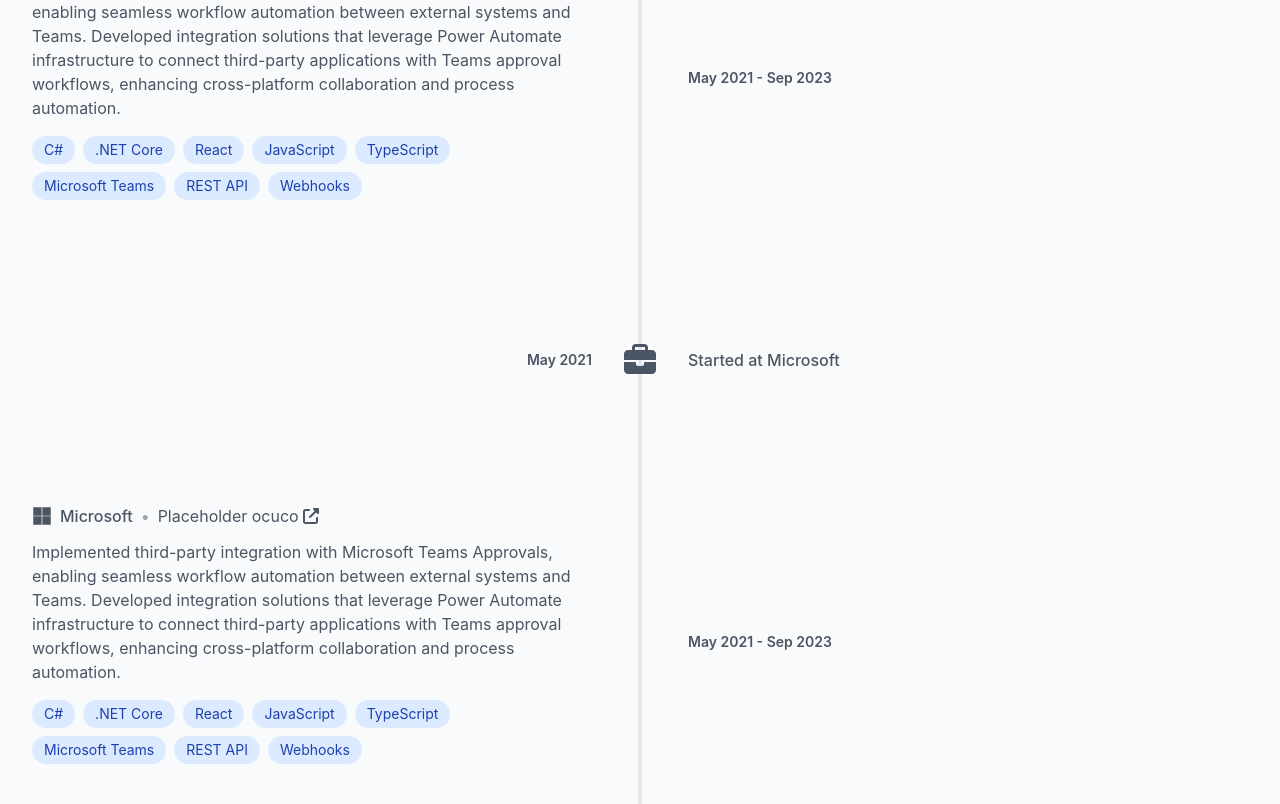
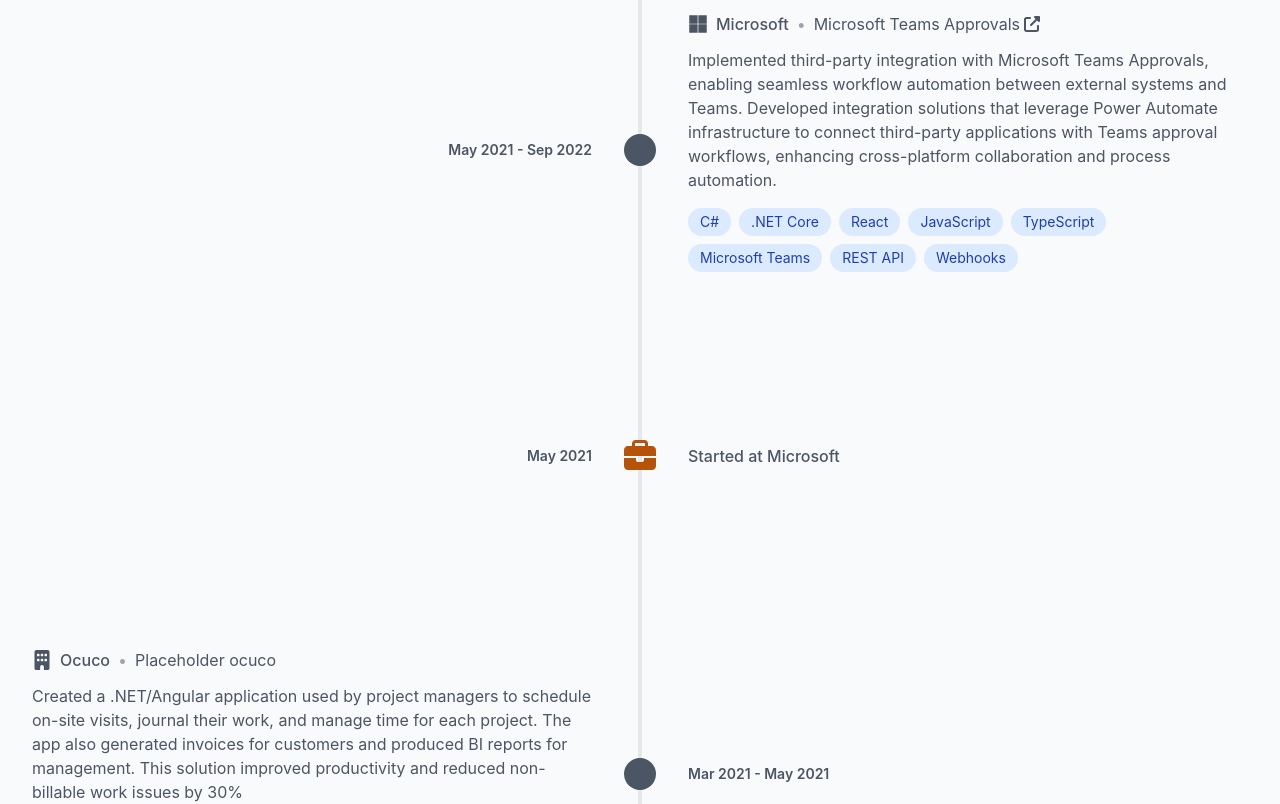
Before and after one commit to Gchahm/gchahm.github.io, a Next.js app: page / in a window 1280 px wide. Shown: the part 1760-2564 px from the top of the page. Built offline with nearby package versions, Linux system fonts and the light colour scheme.

Commit message:
update timeline look

```diff
--- a/components/ProfessionalExperience.tsx
+++ b/components/ProfessionalExperience.tsx
@@ -3,6 +3,8 @@
 import { timelineItems } from '../data/timelineItems';
 
 export default function ProfessionalExperience() {
+  let projectIndex = 0;
+
   return (
     <section className="py-20 bg-gray-50 dark:bg-gray-800">
       <div className="max-w-7xl mx-auto px-4 sm:px-6 lg:px-8">
@@ -24,9 +26,16 @@
 
           {/* Timeline items */}
           <div className="relative">
-            {timelineItems.map((item, index) => (
-              <TimelineItem key={item.type === 'project' ? item.title : item.title + item.date} item={item} index={index} />
-            ))}
+            {timelineItems.map((item) => {
+              const index = item.type === 'project' ? projectIndex++ : 0;
+              return (
+                <TimelineItem
+                  key={item.type === 'project' ? item.title : item.title + item.date}
+                  item={item}
+                  index={index}
+                />
+              );
+            })}
           </div>
         </div>
       </div>
--- a/components/timeline/EventTimelineItem.tsx
+++ b/components/timeline/EventTimelineItem.tsx
@@ -1,6 +1,5 @@
 import { motion } from 'framer-motion';
 import { FontAwesomeIcon } from '@fortawesome/react-fontawesome';
-import { faStar, faBriefcase } from '@fortawesome/free-solid-svg-icons';
 import type { TimelineEvent } from '../../types/timeline';
 import { formatDate } from '../../utils/date';
 
@@ -16,19 +15,18 @@
       initial={{ opacity: 0, y: 20 }}
       animate={{ opacity: 1, y: 0 }}
       transition={{ duration: 0.5, delay: index * 0.1 }}
-      className="absolute w-full"
+      className="relative my-6"
     >
       {/* Timeline dot */}
-
-              <FontAwesomeIcon
-                icon={item.icon === 'star' ? faStar : faBriefcase}
-                className="w-8 h-8 text-gray-600 dark:text-gray-400 absolute left-1/2 transform -translate-x-1/2 -translate-y-1/2 z-10"
-              />
-
+      <FontAwesomeIcon
+        icon={item.icon}
+        className={`w-8 h-8 absolute left-1/2 transform -translate-x-1/2 -translate-y-1/2 z-10 ${
+          item.icon === 'star' ? 'text-yellow-400' : 'text-amber-700'
+        }`}
+      />
 
       {/* Content */}
-      <div className="flex items-center justify-center transform -translate-y-1/2"
-      >
+      <div className="flex items-center justify-center transform -translate-y-1/2">
         {/* Date */}
         <div className={`w-1/2 pr-12 text-right`}>
           <div className="text-sm font-semibold text-gray-600 dark:text-gray-400">
--- a/components/timeline/ProjectTimelineItem.tsx
+++ b/components/timeline/ProjectTimelineItem.tsx
@@ -1,7 +1,7 @@
 import { motion } from 'framer-motion';
 import { FontAwesomeIcon } from '@fortawesome/react-fontawesome';
 import { faMicrosoft } from '@fortawesome/free-brands-svg-icons';
-import { faUpRightFromSquare } from '@fortawesome/free-solid-svg-icons';
+import { faUpRightFromSquare, faBuilding } from '@fortawesome/free-solid-svg-icons';
 import type { Project } from '../../types/timeline';
 import { formatDate } from '../../utils/date';
 
@@ -19,23 +19,33 @@
       transition={{ duration: 0.5, delay: index * 0.1 }}
       className="relative"
     >
-      {/* Timeline bar */}
-      <div className={`absolute left-1/2 transform -translate-x-1/2 w-1 h-full ${item.color} shadow-lg`}></div>
+
 
       {/* Content */}
       <div className={`flex items-center ${index % 2 === 0 ? 'flex-row' : 'flex-row-reverse'}`}>
-        {/* Date */}
+
+      {/* Timeline dot */}
+      <FontAwesomeIcon
+        icon="circle"
+        className="w-8 h-8 text-gray-600 dark:text-gray-400 absolute left-1/2 transform -translate-x-1/2 z-10"
+      />
+
+      {/* Date */}
         <div className={`w-1/2 ${index % 2 === 0 ? 'pr-12 text-right' : 'pl-12'}`}>
           <div className="text-sm font-semibold text-gray-600 dark:text-gray-400">
             {`${formatDate(item.startDate)} - ${formatDate(item.endDate)}`}
           </div>
         </div>
 
+
         {/* Project details */}
         <div className={`w-1/2 py-36 ${index % 2 === 0 ? 'pl-12' : 'pr-12'}`}>
           <div>
             <div className="flex items-center gap-2 mb-3">
-              <FontAwesomeIcon icon={faMicrosoft} className="w-5 h-5 text-gray-600 dark:text-gray-400" />
+              <FontAwesomeIcon
+                icon={item.companyIcon || faBuilding}
+                className="w-5 h-5 text-gray-600 dark:text-gray-400"
+              />
               <span className="text-gray-600 dark:text-gray-400 font-medium">{item.company}</span>
               <span className="text-gray-400 dark:text-gray-500">•</span>
               {item.blogPost ? (
--- a/data/timelineItems.ts
+++ b/data/timelineItems.ts
@@ -1,4 +1,5 @@
 import { TimelineItem } from '../types/timeline';
+import { faMicrosoft } from '@fortawesome/free-brands-svg-icons';
 
 export const timelineItems: TimelineItem[] = [
     {
@@ -8,18 +9,13 @@
     tags: ['Microsoft Word', 'SharePoint', 'React', 'JavaScript', 'TypeScript', 'C#', '.NET Core', 'CQRS', 'C++', 'REST API', 'Webhooks'],
     blogPost: 'https://learn.microsoft.com/en-us/microsoft-365/syntex/esignature-create-request-word',
     company: 'Microsoft',
+    companyIcon: faMicrosoft,
     role: 'Senior Software Engineer',
     startDate: '2024-01',
     endDate: '2024-03',
     color: 'bg-blue-500'
   },
-  {
-    type: 'event',
-    title: 'Promotion to Software Engineer 2',
-    date: '2023-10',
-    icon: 'star',
-    color: 'bg-green-500'
-  },
+
   {
     type: 'project',
     title: 'SharePoint eSignature',
@@ -27,9 +23,17 @@
     tags: ['SharePoint', 'Microsoft Teams', 'React', 'JavaScript', 'TypeScript', 'C#', '.NET Core', 'CQRS', 'REST API', 'Webhooks'],
     blogPost: 'https://learn.microsoft.com/en-us/microsoft-365/syntex/esignature-send-requests',
     company: 'Microsoft',
+    companyIcon: faMicrosoft,
     role: 'Senior Software Engineer',
     startDate: '2023-10',
     endDate: '2023-12',
+    color: 'bg-green-500'
+  },
+  {
+    type: 'event',
+    title: 'Promotion to Software Engineer 2',
+    date: '2022-09',
+    icon: 'star',
     color: 'bg-green-500'
   },
   {
@@ -39,9 +43,10 @@
     tags: ['C#', '.NET Core', 'React', 'JavaScript', 'TypeScript', 'Microsoft Teams', 'REST API', 'Webhooks'],
     blogPost: 'https://learn.microsoft.com/en-us/power-automate/teams/native-approvals-in-teams',
     company: 'Microsoft',
+    companyIcon: faMicrosoft,
     role: 'Software Engineer',
     startDate: '2021-05',
-    endDate: '2023-09',
+    endDate: '2022-09',
     color: 'bg-purple-500'
   },
   {
@@ -54,13 +59,12 @@
   {
     type: 'project',
     title: 'Placeholder ocuco',
-    description: 'Implemented third-party integration with Microsoft Teams Approvals, enabling seamless workflow automation between external systems and Teams. Developed integration solutions that leverage Power Automate infrastructure to connect third-party applications with Teams approval workflows, enhancing cross-platform collaboration and process automation.',
-    tags: ['C#', '.NET Core', 'React', 'JavaScript', 'TypeScript', 'Microsoft Teams', 'REST API', 'Webhooks'],
-    blogPost: 'https://learn.microsoft.com/en-us/power-automate/teams/native-approvals-in-teams',
-    company: 'Microsoft',
+    description: 'Created a .NET/Angular application used by project managers to schedule on-site visits, journal their work, and manage time for each project. The app also generated invoices for customers and produced BI reports for management. This solution improved productivity and reduced non-billable work issues by 30\%',
+    tags: ['C#', '.NET Core', 'React', 'JavaScript', 'TypeScript', 'REST API', 'CQRS', 'SQL'],
+    company: 'Ocuco',
     role: 'Software Engineer',
-    startDate: '2021-05',
-    endDate: '2023-09',
+    startDate: '2021-03',
+    endDate: '2021-05',
     color: 'bg-purple-500'
   },
   {
@@ -74,9 +78,8 @@
     type: 'project',
     title: 'Placeholder SQL reminders',
     description: 'Implemented third-party integration with Microsoft Teams Approvals, enabling seamless workflow automation between external systems and Teams. Developed integration solutions that leverage Power Automate infrastructure to connect third-party applications with Teams approval workflows, enhancing cross-platform collaboration and process automation.',
-    tags: ['C#', '.NET Core', 'React', 'JavaScript', 'TypeScript', 'Microsoft Teams', 'REST API', 'Webhooks'],
-    blogPost: 'https://learn.microsoft.com/en-us/power-automate/teams/native-approvals-in-teams',
-    company: 'Microsoft',
+    tags: ['C#', '.NET Core', 'SQL', 'Desktop Application'],
+    company: 'Advance Systems',
     role: 'Software Engineer',
     startDate: '2021-05',
     endDate: '2023-09',
@@ -85,10 +88,10 @@
   {
     type: 'project',
     title: 'Placeholder exequor',
-    description: 'Implemented third-party integration with Microsoft Teams Approvals, enabling seamless workflow automation between external systems and Teams. Developed integration solutions that leverage Power Automate infrastructure to connect third-party applications with Teams approval workflows, enhancing cross-platform collaboration and process automation.',
-    tags: ['C#', '.NET Core', 'React', 'JavaScript', 'TypeScript', 'Microsoft Teams', 'REST API', 'Webhooks'],
+    description: 'Created a .NET/Angular application used by project managers to schedule on-site visits, journal their work, and manage time for each project. The app also generated invoices for customers and produced BI reports for management. This solution improved productivity and reduced non-billable work issues by 30\%',
+    tags: ['C#', '.NET Core', 'Angular', 'JavaScript', 'TypeScript', 'REST API', 'CQRS', 'SQL'],
     blogPost: 'https://learn.microsoft.com/en-us/power-automate/teams/native-approvals-in-teams',
-    company: 'Microsoft',
+    company: 'Advance Systems',
     role: 'Software Engineer',
     startDate: '2021-05',
     endDate: '2023-09',
@@ -102,18 +105,6 @@
     color: 'bg-purple-500'
   },
   {
-    type: 'project',
-    title: 'Placeholder support work',
-    description: 'Implemented third-party integration with Microsoft Teams Approvals, enabling seamless workflow automation between external systems and Teams. Developed integration solutions that leverage Power Automate infrastructure to connect third-party applications with Teams approval workflows, enhancing cross-platform collaboration and process automation.',
-    tags: ['C#', '.NET Core', 'React', 'JavaScript', 'TypeScript', 'Microsoft Teams', 'REST API', 'Webhooks'],
-    blogPost: 'https://learn.microsoft.com/en-us/power-automate/teams/native-approvals-in-teams',
-    company: 'Microsoft',
-    role: 'Software Engineer',
-    startDate: '2021-05',
-    endDate: '2023-09',
-    color: 'bg-purple-500'
-  },
-  {
     type: 'event',
     title: 'Started at Advance Systems',
     date: '2016-02',
--- a/pages/_app.tsx
+++ b/pages/_app.tsx
@@ -1,5 +1,11 @@
 import '../styles/globals.css'
 import type { AppProps } from 'next/app'
+
+import { library } from '@fortawesome/fontawesome-svg-core'
+import { fab } from '@fortawesome/free-brands-svg-icons'
+import { fas, faStar, faBriefcase, faCircle } from '@fortawesome/free-solid-svg-icons'
+
+library.add(fab, faStar, faBriefcase, faCircle);
 
 export default function App({ Component, pageProps }: AppProps) {
   return <Component {...pageProps} />
--- a/types/timeline.ts
+++ b/types/timeline.ts
@@ -1,3 +1,5 @@
+import { IconName, IconDefinition } from "@fortawesome/fontawesome-svg-core";
+
 export type TimelineEvent = {
   type: 'event';
   title: string;
@@ -13,6 +15,7 @@
   tags: string[];
   blogPost?: string;
   company: string;
+  companyIcon?: IconDefinition;
   role: string;
   startDate: string;
   endDate: string;
```
